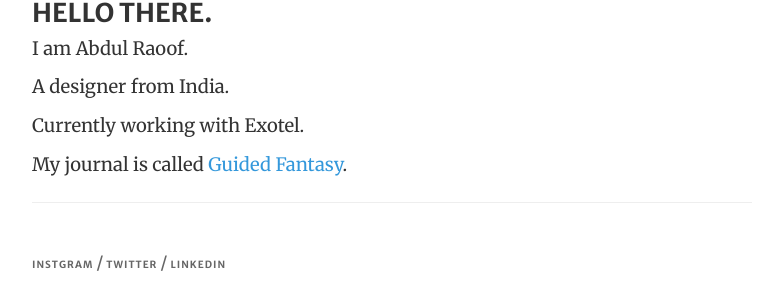
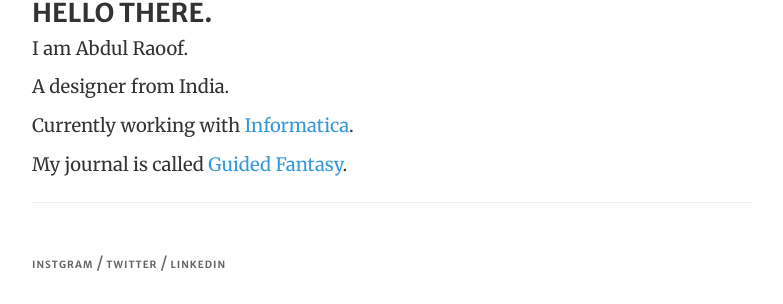
Before and after one commit to abdulraoof/abdulraoof.github.io, a Jekyll site: the page built from index.html, in a window 1280 px wide. Shown: the part 252-556 px from the top of the page, without its empty margins (248-1031 px from the left). Built offline with Jekyll 4.4.1, drawn with Linux system fonts in a browser that asks for light colours; nearby versions of some CDN libraries.

Commit message:
changed working at

```diff
--- a/index.html
+++ b/index.html
@@ -4,5 +4,5 @@ layout: default
 <h3>Hello There.</h3>
 <p class="lead">I am Abdul Raoof.</p>
 <p class="lead">A designer from India.</p>
-<p class="lead">Currently working with Exotel.</p>
+<p class="lead">Currently working with <a href="https://www.informatica.com/">Informatica</a>.</p>
 <p class="lead">My journal is called <a href="{{site.baseurl}}/journal">Guided Fantasy</a>.</p>
```
